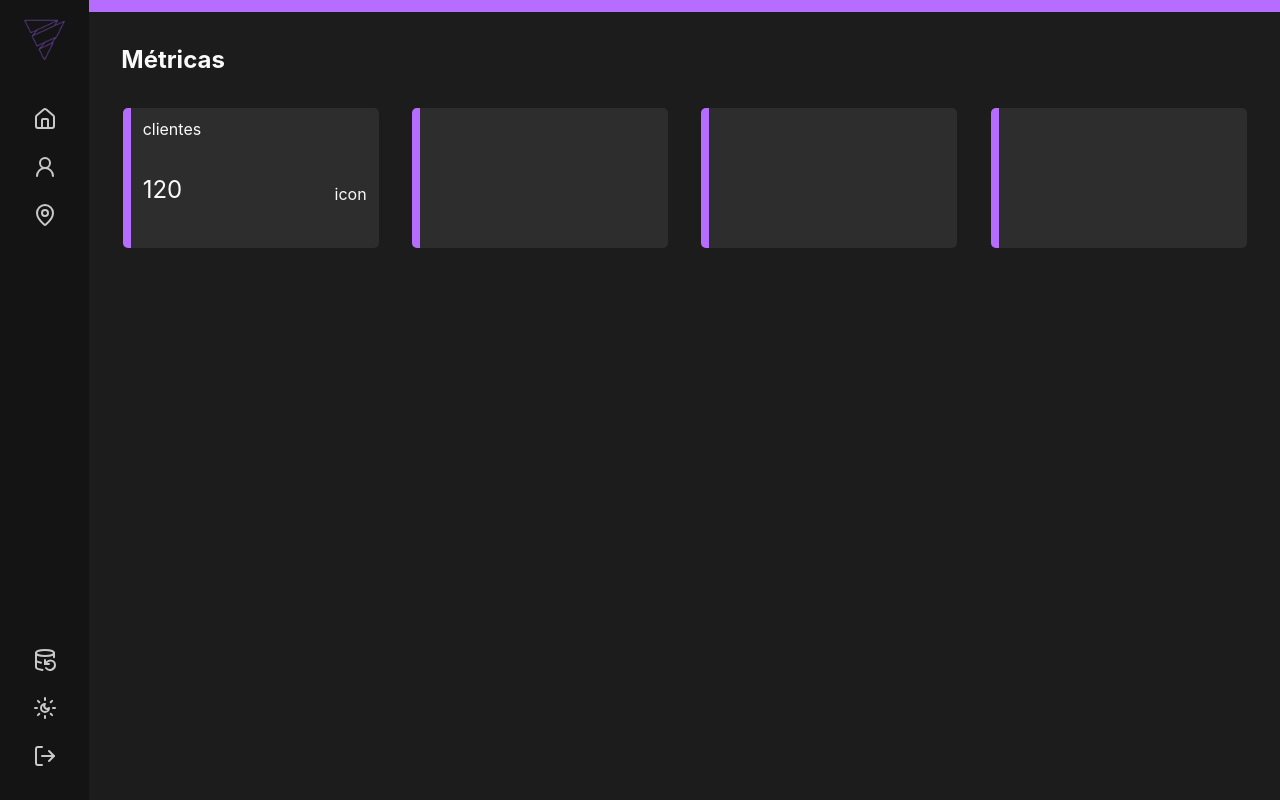
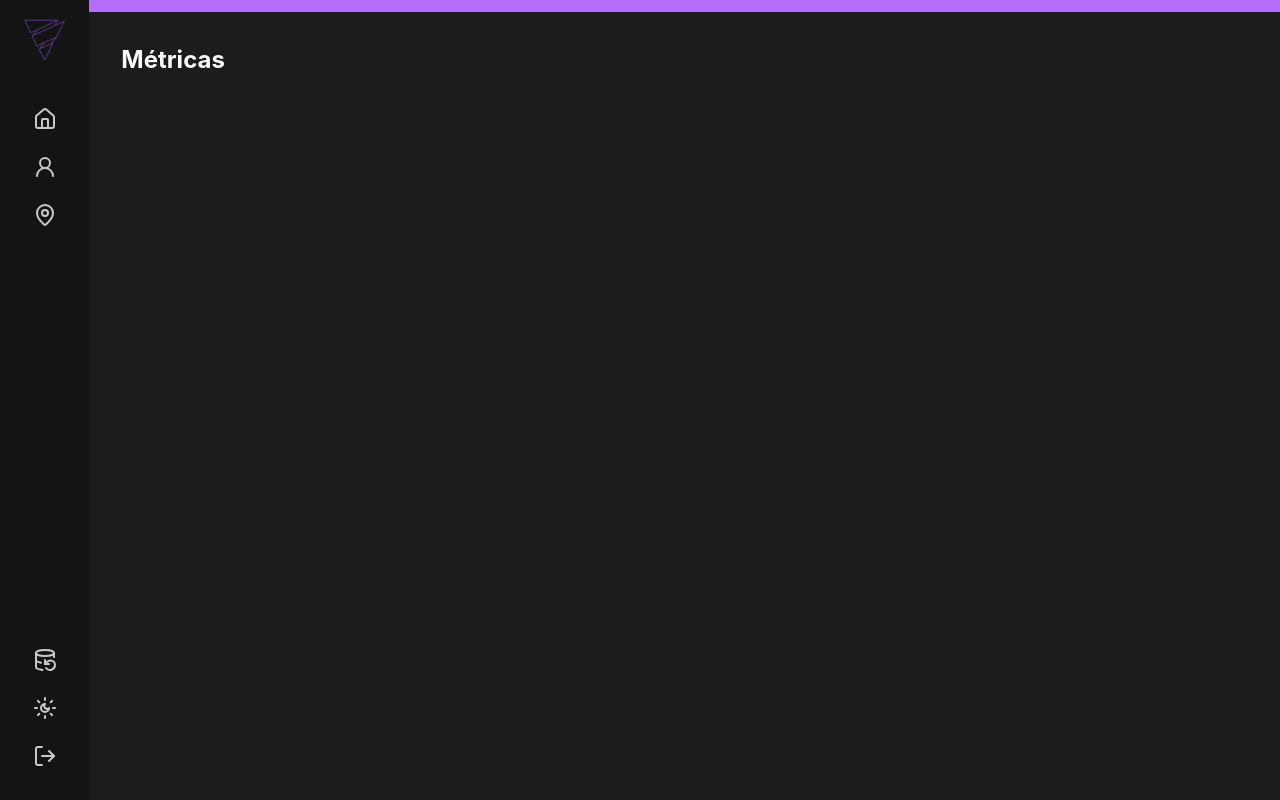
Before and after one commit to https-eduardo/cpv-metrics-frontend, a Vue app: page /dashboard in a window 1280 px wide. Built offline with nearby package versions, Linux system fonts and the light colour scheme.

Commit message:
Remove component icon and modified Card and Metrics

```diff
--- a/src/components/dashboard/Card.vue
+++ b/src/components/dashboard/Card.vue
@@ -1,11 +1,11 @@
 <template>
-  <div class="flex basis-[20vw] h-[140px] text-white bg-[#2d2d2d] rounded-[5px] overflow-hidden">
-    <div class="w-[8px] bg-[#B66CFF]"></div>
+  <div class="flex w-1/5 h-32 text-white bg-[#2d2d2d] rounded-md overflow-hidden">
+    <div class="w-2 bg-[#B66CFF]"></div>
     <div class="flex-1 flex flex-col">
-      <div class="flex items-center h-[30%] px-3">
+      <div class="flex items-center h-1/3 px-3">
         <div>{{ title }}</div>
       </div>
-      <div class="flex justify-between items-end h-[40%] px-3">
+      <div class="flex justify-between items-end h-2/5 px-2">
         <div class="text-2xl">{{value}}</div>
         <component :is="icon"></component>
       </div>
@@ -13,12 +13,12 @@
   </div>
 </template>
 
-<script>
-export default{
-  props: {
+<script setup lang="ts">
+
+ defineProps ({
     title: String,
     value: String,
     icon: Object,
-  },
-}
+  })
+
 </script>
--- a/src/components/dashboard/Icon.vue
+++ /dev/null
@@ -1,3 +0,0 @@
-<template>
-  <div>icon</div>
-</template>
--- a/src/views/dashboard/Metrics.vue
+++ b/src/views/dashboard/Metrics.vue
@@ -4,20 +4,10 @@
     <div class="p-8">
       <h1 class="text-2xl font-bold text-white">Métricas</h1>
     </div >
-
-    <div class="flex justify-evenly">
-      <DashboardCard title="clientes" value="120" :icon="IconComponent"/>
-      <DashboardCard/>
-      <DashboardCard/>
-      <DashboardCard/>
-    </div>
-
   </div>
 </template>
 
 <script setup lang="ts">
   import DashboardCard from "../../components/dashboard/Card.vue";
-  import IconComponent from "../../components/dashboard/Icon.vue";
-
 
 </script>
```
